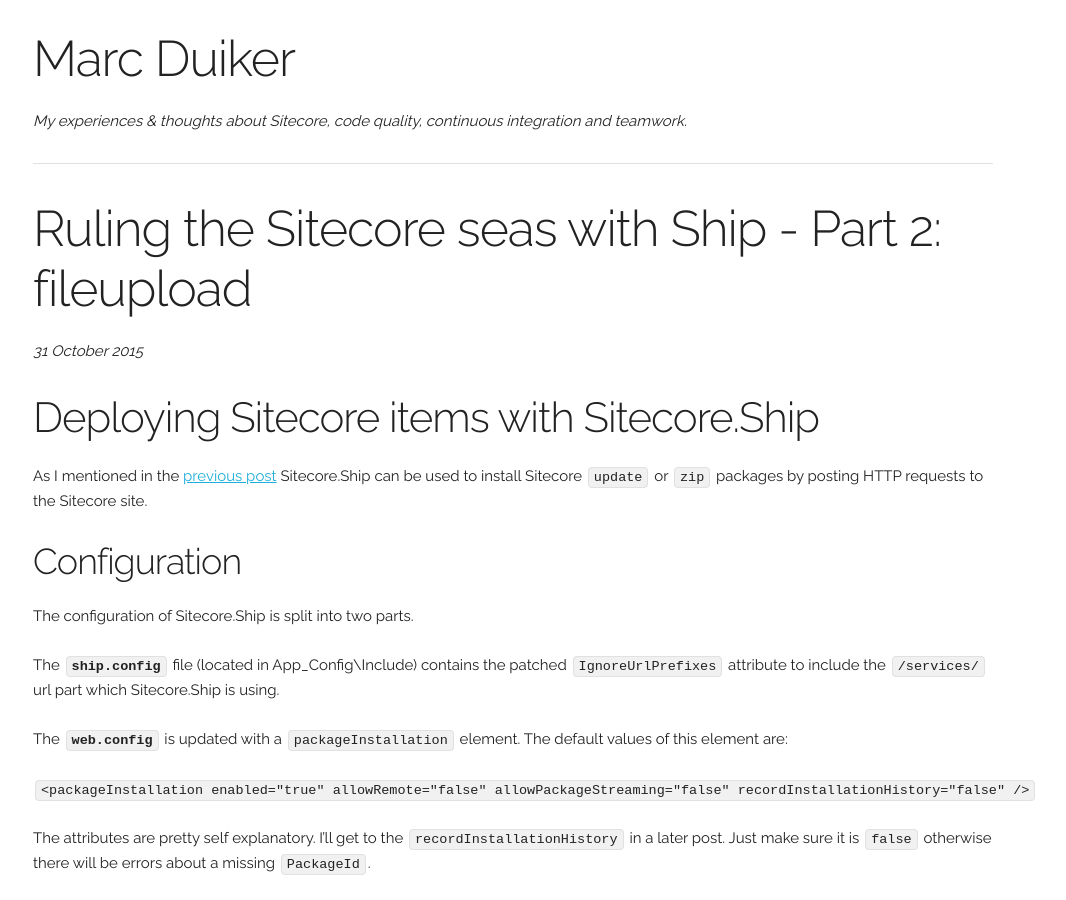
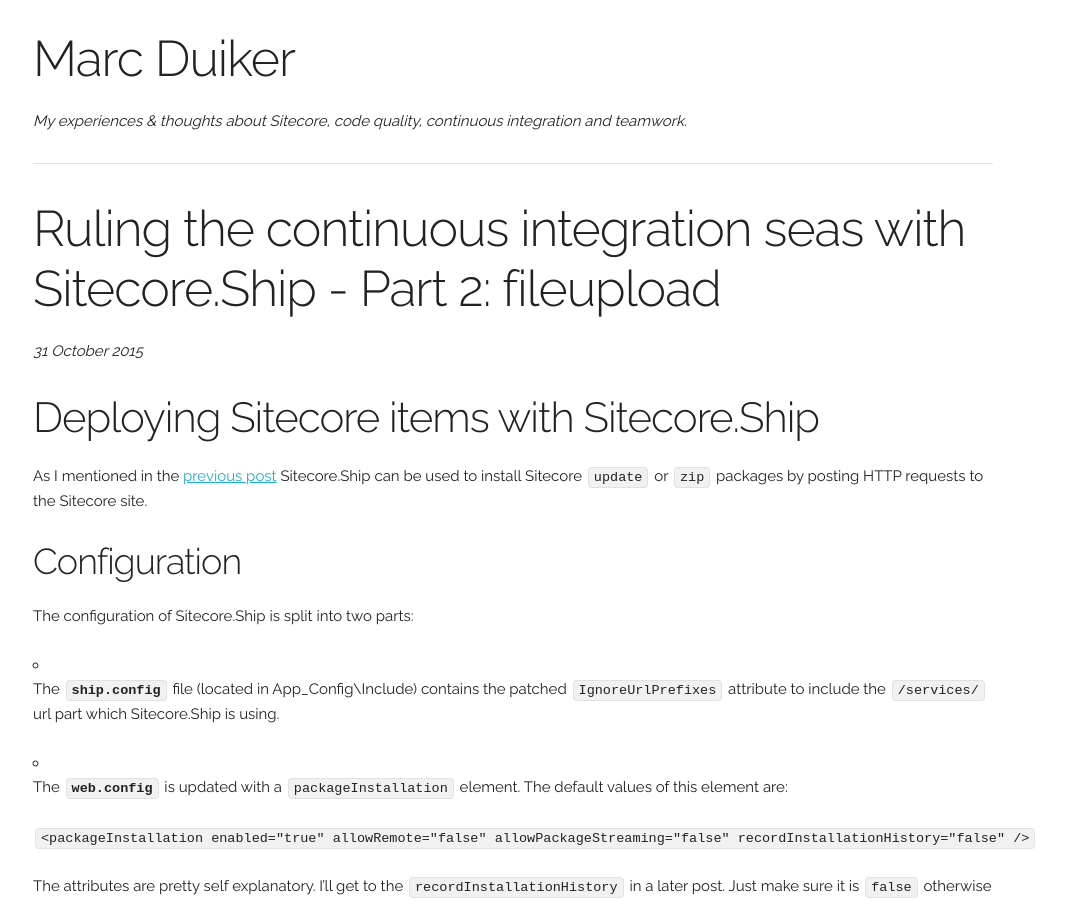
Before and after one commit to marcduiker/marcduiker.github.io, a Jekyll site: the page built from _posts/2015-10-31-ruling-the-continuous-integration-seas-with-sitecore-ship-part-2.md, in a window 1280 px wide and 900 px high. Shown: the whole window, without its empty margins (127-1193 px from the left). Built offline with Jekyll 4.4.1, drawn with Linux system fonts in a browser that asks for light colours; Markdown is read by kramdown in place of the engine named in the settings; comment, search, counter and statistics services are not loaded.

Commit message:
Updated the title and some formatting changes of the 2nd Sitecore.Ship post.

```diff
--- a/_posts/2015-10-31-ruling-the-continuous-integration-seas-with-sitecore-ship-part-2.md
+++ b/_posts/2015-10-31-ruling-the-continuous-integration-seas-with-sitecore-ship-part-2.md
@@ -1,6 +1,6 @@
 ---
 layout: post
-title: "Ruling the Sitecore seas with Ship - Part 2: fileupload"
+title: "Ruling the continuous integration seas with Sitecore.Ship - Part 2: fileupload"
 tags: Sitecore, Ship, continuous integration, deployment
 ---
 
@@ -11,17 +11,17 @@
 
 ###Configuration
 
-The configuration of Sitecore.Ship is split into two parts.
+The configuration of Sitecore.Ship is split into two parts:
 
-The __`ship.config`__ file (located in App_Config\Include) contains the
+- The __`ship.config`__ file (located in App_Config\Include) contains the
 patched `IgnoreUrlPrefixes` attribute to include the `/services/` url part which Sitecore.Ship is using.
 
-The __`web.config`__ is updated with a  `packageInstallation` element.
+- The __`web.config`__ is updated with a  `packageInstallation` element.
 The default values of this element are:
 
-`<packageInstallation enabled="true" allowRemote="false" allowPackageStreaming="false" recordInstallationHistory="false" />`
+  `<packageInstallation enabled="true" allowRemote="false" allowPackageStreaming="false" recordInstallationHistory="false" />`
 
-The attributes are pretty self explanatory. I'll get to the `recordInstallationHistory` in a later post.
+  The attributes are pretty self explanatory. I'll get to the `recordInstallationHistory` in a later post.
 Just make sure it is `false` otherwise there will be errors about a missing `PackageId`.
 
 ###Uploading and installing a package
@@ -43,8 +43,9 @@
 
   <img class="u-max-full-width" src="{{ site.url }}/assets/2015/10/31/postman_data.png" alt="Postman fileupload post request">
 
-  - Note that the value of the _Key_ parameter (`path` in this example) is actually irrelevant, it can be any value.
-  - Once the value type is set to `File` an _Open file_ dialog can be used to select the file to upload.
+    - Note that the value of the _Key_ parameter (`path` in this example) is actually irrelevant, it can be any value.
+    - Once the value type is set to `File` an _Open file_ dialog can be used to select the file to upload.
+
 
 - Now press the blue Send button to do the post request.
 If everything went well output shows the Sitecore IDs and path of the items that were in the package and have been installed:
```
Also changed, not shown: assets/2015/10/31/postman_start.png.
